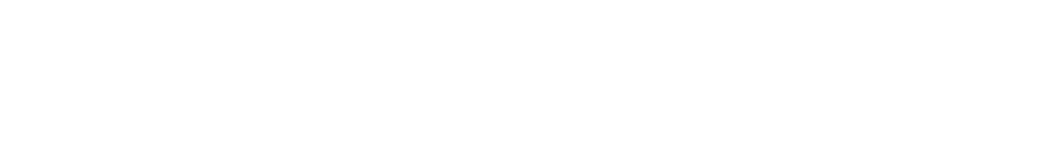
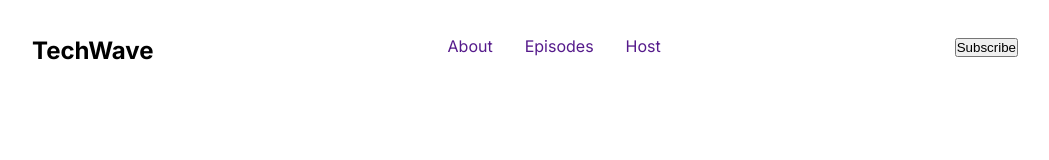
Before and after one commit to mdhabiburrahmanfl/my-second-assignment, a plain HTML site: page index.html in a window 1280 px wide. Shown: the whole page, without its empty margins (115-1164 px from the left). Drawn offline with Linux system fonts and the light colour scheme.

Commit message:
start nav but not finish

```diff
--- a/index.html
+++ b/index.html
@@ -4,10 +4,27 @@
     <meta charset="UTF-8">
     <meta name="viewport" content="width=device-width, initial-scale=1.0">
     <title>My second assignment</title>
+    <script src="https://cdnjs.cloudflare.com/ajax/libs/webfont/1.6.28/webfontloader.js" integrity="sha512-v/wOVTkoU7mXEJC3hXnw9AA6v32qzpknvuUF6J2Lbkasxaxn2nYcl+HGB7fr/kChGfCqubVr1n2sq1UFu3Gh1w==" crossorigin="anonymous" referrerpolicy="no-referrer"></script>
+    <link rel="preconnect" href="https://fonts.googleapis.com">
+    <link rel="preconnect" href="https://fonts.gstatic.com" crossorigin>
+    <link href="https://fonts.googleapis.com/css2?family=Inter:ital,opsz,wght@0,14..32,100..900;1,14..32,100..900&display=swap" rel="stylesheet">
+    <link rel="stylesheet" href="style/style.css">
 </head>
-<body>
+<body class="inter-google-font">
     <header>
-
+        <nav class="nav-section">
+            <div class="brand">
+                <h2>TechWave</h2>
+            </div>
+            <div class="nav-a">
+                <li><a href="">About</a></li>
+                <li><a href="">Episodes</a></li>
+                <li><a href="">Host</a></li>
+            </div>
+            <div class="btn">
+                <button>Subscribe</button>
+            </div>
+        </nav>
     </header>
     <main>
 
--- a/style/style.css
+++ b/style/style.css
@@ -0,0 +1,34 @@
+
+.inter-google-font {
+  font-family: "Inter", sans-serif;
+  font-optical-sizing: auto;
+}
+* {
+    margin: 0;
+    padding: 0;
+}
+/* share style  */
+
+
+
+
+
+
+/* main style  */
+
+.nav-section {
+    max-width: 1600px;
+    margin: 0 auto;
+    display: flex;
+    justify-content: space-around;
+    padding: 36px 0;
+    /* background-color: #1A0B2E; */
+}
+.nav-a {
+    display: flex;
+    list-style: none;
+    gap: 32px;
+}
+.nav-a a {
+    text-decoration: none;
+}
```
